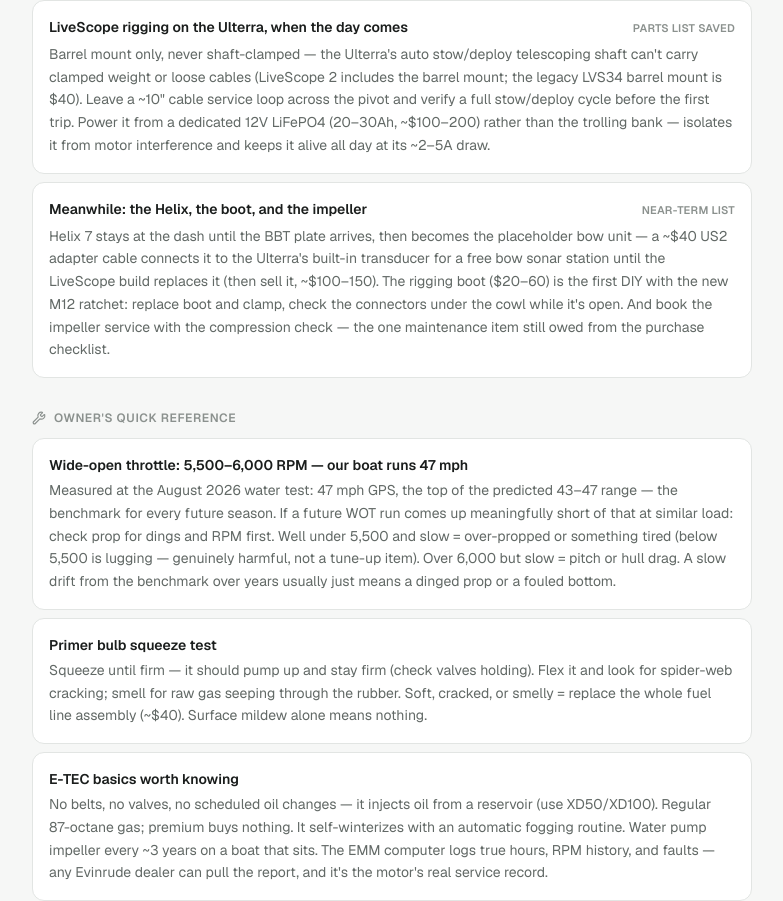
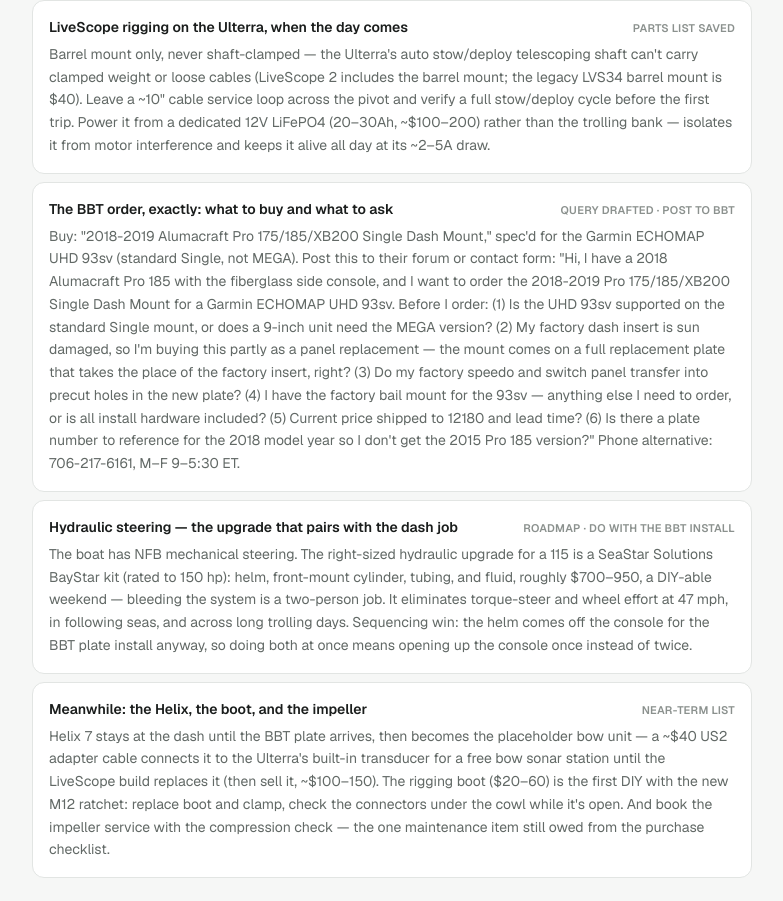
Before and after one commit to eigenvectr/fih, a Next.js app: page /boat-report/findings in a window 1280 px wide. Shown: the part 10176-11077 px from the top of the page, without its empty margins (248-1031 px from the left). Built offline with nearby package versions, Linux system fonts and the light colour scheme.

Commit message:
Add BBT order query and hydraulic steering to the roadmap
Exact product spec (Single mount for the UHD 93sv) with the
six-question inquiry drafted for BBT's forum, and a BayStar hydraulic
steering card noting the pair-with-dash-install sequencing.

```diff
--- a/src/app/boat-report/findings/page.tsx
+++ b/src/app/boat-report/findings/page.tsx
@@ -287,6 +287,16 @@
     body: "Barrel mount only, never shaft-clamped — the Ulterra's auto stow/deploy telescoping shaft can't carry clamped weight or loose cables (LiveScope 2 includes the barrel mount; the legacy LVS34 barrel mount is $40). Leave a ~10\" cable service loop across the pivot and verify a full stow/deploy cycle before the first trip. Power it from a dedicated 12V LiFePO4 (20–30Ah, ~$100–200) rather than the trolling bank — isolates it from motor interference and keeps it alive all day at its ~2–5A draw.",
   },
   {
+    title: "The BBT order, exactly: what to buy and what to ask",
+    status: "Query drafted · post to BBT",
+    body: "Buy: \"2018-2019 Alumacraft Pro 175/185/XB200 Single Dash Mount,\" spec'd for the Garmin ECHOMAP UHD 93sv (standard Single, not MEGA). Post this to their forum or contact form: \"Hi, I have a 2018 Alumacraft Pro 185 with the fiberglass side console, and I want to order the 2018-2019 Pro 175/185/XB200 Single Dash Mount for a Garmin ECHOMAP UHD 93sv. Before I order: (1) Is the UHD 93sv supported on the standard Single mount, or does a 9-inch unit need the MEGA version? (2) My factory dash insert is sun damaged, so I'm buying this partly as a panel replacement — the mount comes on a full replacement plate that takes the place of the factory insert, right? (3) Do my factory speedo and switch panel transfer into precut holes in the new plate? (4) I have the factory bail mount for the 93sv — anything else I need to order, or is all install hardware included? (5) Current price shipped to 12180 and lead time? (6) Is there a plate number to reference for the 2018 model year so I don't get the 2015 Pro 185 version?\" Phone alternative: 706-217-6161, M–F 9–5:30 ET.",
+  },
+  {
+    title: "Hydraulic steering — the upgrade that pairs with the dash job",
+    status: "Roadmap · do with the BBT install",
+    body: "The boat has NFB mechanical steering. The right-sized hydraulic upgrade for a 115 is a SeaStar Solutions BayStar kit (rated to 150 hp): helm, front-mount cylinder, tubing, and fluid, roughly $700–950, a DIY-able weekend — bleeding the system is a two-person job. It eliminates torque-steer and wheel effort at 47 mph, in following seas, and across long trolling days. Sequencing win: the helm comes off the console for the BBT plate install anyway, so doing both at once means opening up the console once instead of twice.",
+  },
+  {
     title: "Meanwhile: the Helix, the boot, and the impeller",
     status: "Near-term list",
     body: "Helix 7 stays at the dash until the BBT plate arrives, then becomes the placeholder bow unit — a ~$40 US2 adapter cable connects it to the Ulterra's built-in transducer for a free bow sonar station until the LiveScope build replaces it (then sell it, ~$100–150). The rigging boot ($20–60) is the first DIY with the new M12 ratchet: replace boot and clamp, check the connectors under the cowl while it's open. And book the impeller service with the compression check — the one maintenance item still owed from the purchase checklist.",
```
